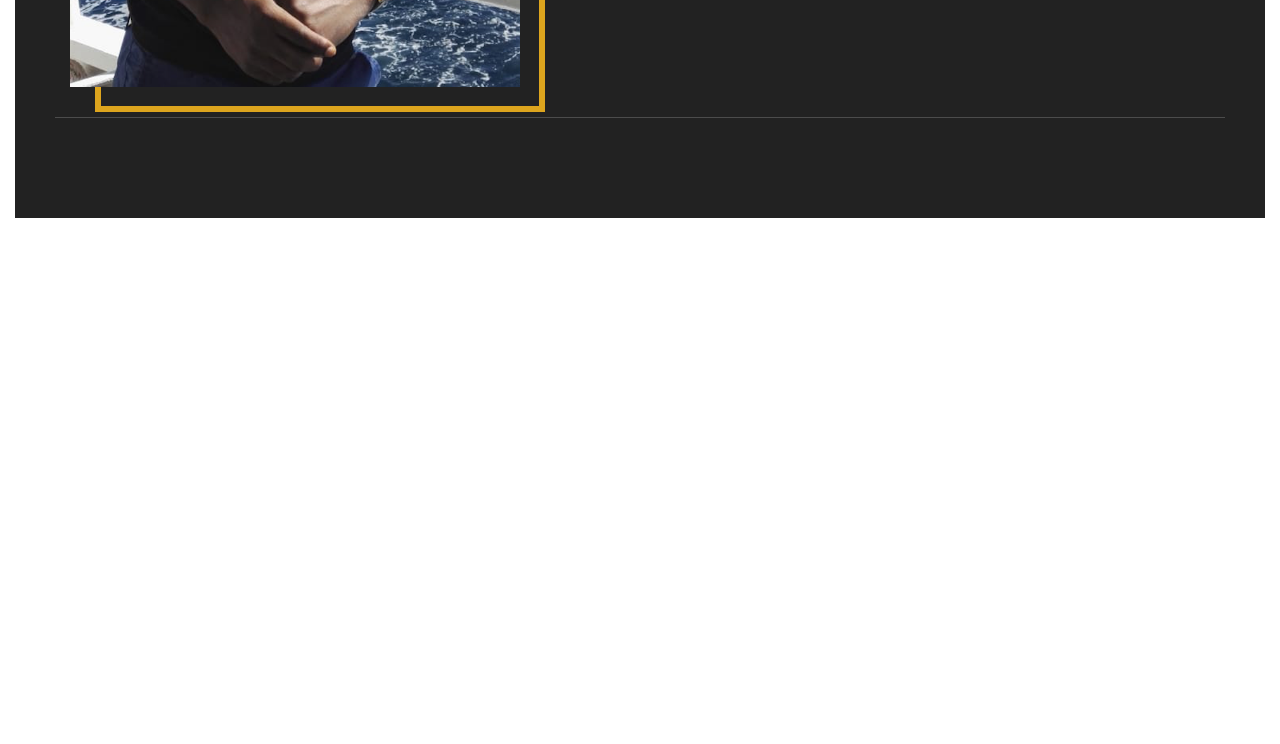
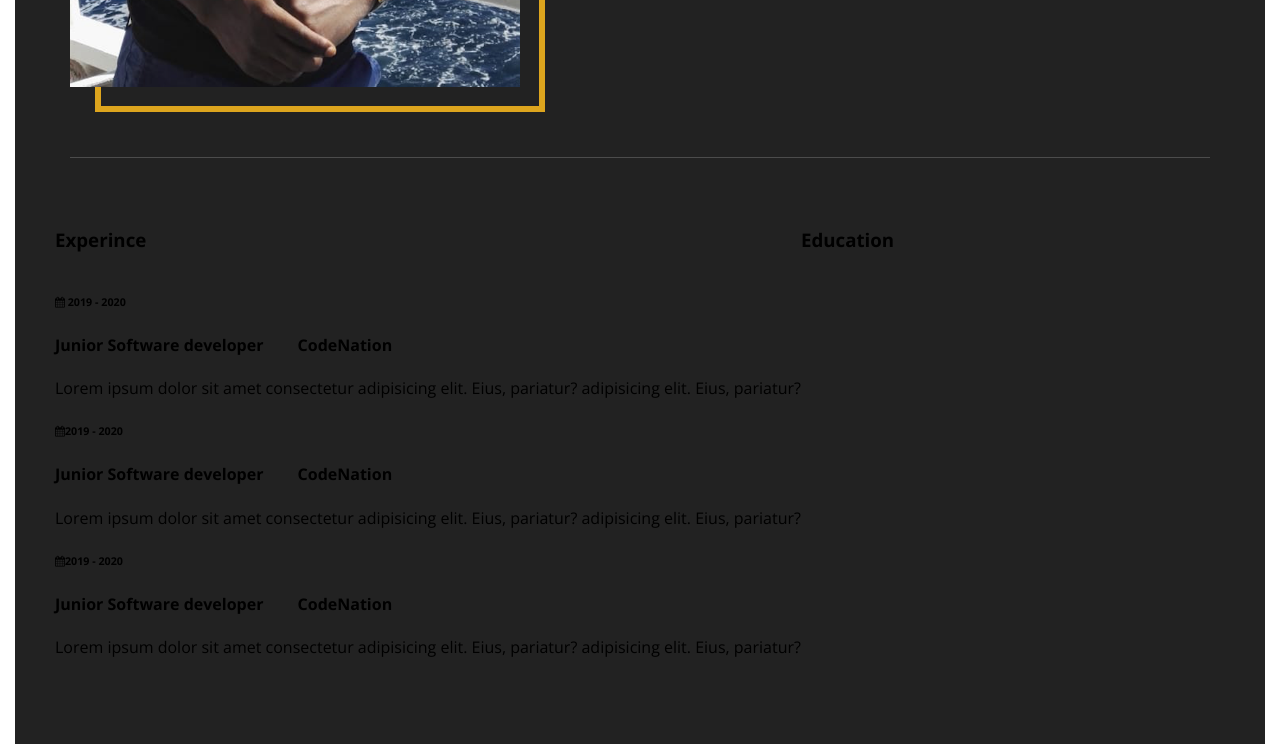
Before and after one commit to Clesio7844/personal-portfolio, a plain HTML site: page index.html in a window 1280 px wide. Shown: the part 718-1462 px from the top of the page. Before the commit the page ends 936 px from the top, so only its background shows below. Drawn offline with nearby package versions, Linux system fonts and the light colour scheme.

Commit message:
start the experince html page and education page

```diff
--- a/index.html
+++ b/index.html
@@ -137,6 +137,72 @@
             <div class="line"></div>
           </div>
         </div>
+        <div class="row">
+          <div class="resume">
+            <div class="row">
+              <div class="experience">
+                <div class="row">
+                  <div class="section-title">
+                    <h3>Experince</h3>
+                  </div>
+                </div>
+                <div class="row">
+                  <div class="exp-details">
+                    <div class="card">
+                      <div class="circle"></div>
+                      <h6 class="date">
+                        <span class="fa fa-calendar"></span> 2019 - 2020
+                      </h6>
+                      <h4 class="position">
+                        Junior Software developer
+                        <span class="separator"></span>CodeNation
+                      </h4>
+                      <p>
+                        Lorem ipsum dolor sit amet consectetur adipisicing elit.
+                        Eius, pariatur? adipisicing elit. Eius, pariatur?
+                      </p>
+                    </div>
+                    <div class="card">
+                      <div class="circle"></div>
+                      <h6 class="date">
+                        <span class="fa fa-calendar"></span>2019 - 2020
+                      </h6>
+                      <h4 class="position">
+                        Junior Software developer
+                        <span class="separator"></span>CodeNation
+                      </h4>
+                      <p>
+                        Lorem ipsum dolor sit amet consectetur adipisicing elit.
+                        Eius, pariatur? adipisicing elit. Eius, pariatur?
+                      </p>
+                    </div>
+                    <div class="card">
+                      <div class="circle"></div>
+                      <h6 class="date">
+                        <span class="fa fa-calendar"></span>2019 - 2020
+                      </h6>
+                      <h4 class="position">
+                        Junior Software developer
+                        <span class="separator"></span>CodeNation
+                      </h4>
+                      <p>
+                        Lorem ipsum dolor sit amet consectetur adipisicing elit.
+                        Eius, pariatur? adipisicing elit. Eius, pariatur?
+                      </p>
+                    </div>
+                  </div>
+                </div>
+              </div>
+              <div class="education">
+                <div class="row">
+                  <div class="section-title">
+                    <h3>Education</h3>
+                  </div>
+                </div>
+              </div>
+            </div>
+          </div>
+        </div>
       </div>
     </section>
 
--- a/style.css
+++ b/style.css
@@ -496,8 +496,7 @@ header nav ul li a.active span {
   flex-basis: 100%;
   max-width: 100%;
   padding: 0 15px;
-
-  padding: 30px 0;
+  margin: 70px 0 50px;
 }
 
 .about .separator .line {
```
